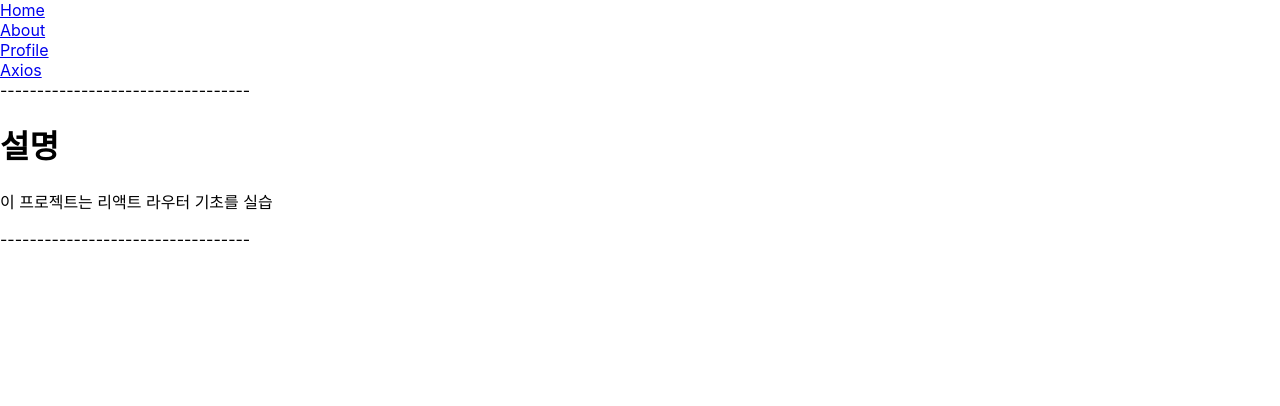
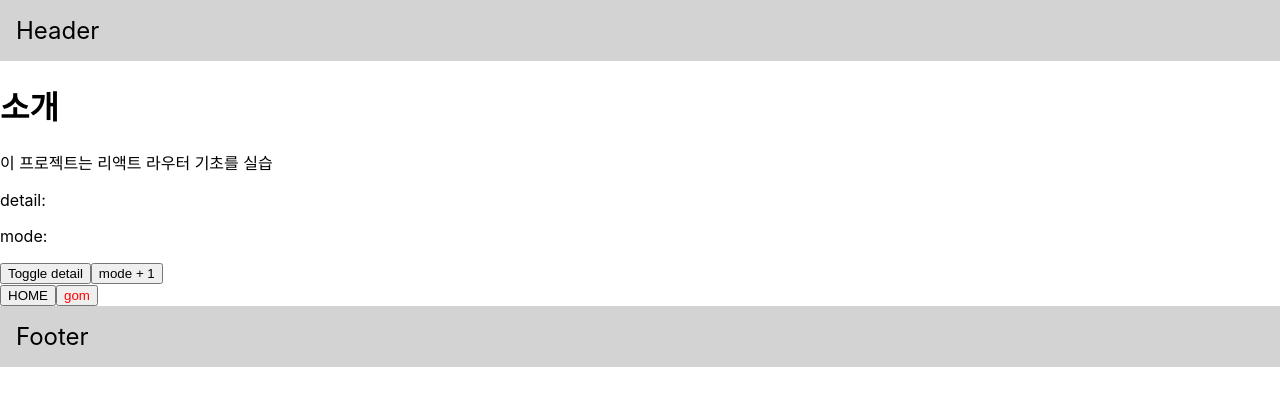
Before and after one commit to oneso123456789/react-study, a React (Create React App) app: page /about in a window 1280 px wide. Shown: the top 406 px of the page. Built offline with nearby package versions, Linux system fonts and the light colour scheme.

Commit message:
라우팅 + 서브라우팅 2022-08-11 Layout.js 변경전

```diff
--- a/package.json
+++ b/package.json
@@ -7,6 +7,7 @@
     "@testing-library/jest-dom": "^5.16.5",
     "@testing-library/react": "^13.3.0",
     "@testing-library/user-event": "^13.5.0",
+    "@types/react": "^18.0.17",
     "axios": "^0.27.2",
     "http-proxy-middleware": "^2.0.6",
     "qs": "^6.11.0",
--- a/src/App.js
+++ b/src/App.js
@@ -1,32 +1,29 @@
-import {BrowserRouter, Link, Route, Routes} from "react-router-dom";
-import Home from "./view/home";
-import About from "./view/about";
-import Axios from "./view/axios";
+import {BrowserRouter, Route, Routes} from "react-router-dom";
+import Home from "./view/Home";
+import About from "./view/About";
+import Axios from "./view/Axios";
 import Profiles from "./view/Profiles";
+import Article from "./view/Article";
+import Articles from "./view/Articles";
+import Layout from "./view/Layout";
 
 function App() {
     return (
-        <div>
-            <BrowserRouter>
-                <nav>
-                    <Link to='/'>Home</Link>
-                    <br/>
-                    <Link to='/about'>About</Link>
-                    <br/>
-                    <Link to='/profiles'>Profile</Link>
-                    <br/>
-                    <Link to='/axios'>Axios</Link>
-                </nav>
-                <header>----------------------------------</header>
-                <Routes>
+
+        <BrowserRouter>
+            <Routes>
+                <Route element={<Layout/>}>
                     <Route path="/" element={<Home/>}/>
                     <Route path="/about" element={<About/>}/>
                     <Route path="/axios" element={<Axios/>}/>
                     <Route path="/profiles/*" element={<Profiles/>}/>
-                </Routes>
-                <footer>----------------------------------</footer>
-            </BrowserRouter>
-        </div>
+                    <Route path={"/articles"} element={<Articles/>}>
+                        <Route path={":id"} element={<Article/>}/>
+                    </Route>
+                </Route>
+            </Routes>
+        </BrowserRouter>
+
     );
 }
 
--- /dev/null
+++ b/src/view/About.js
@@ -0,0 +1,32 @@
+import React from 'react';
+import {useSearchParams} from "react-router-dom";
+
+const About = () => {
+
+    const [searchParams, setSearchParams] = useSearchParams();
+    const detail = searchParams.get('detail'); // 쿼리의 파싱결과값은 문자열입니다.
+    const mode = searchParams.get('mode');
+
+    const onToggleDetail = () => {
+        setSearchParams({mode, detail: detail !== 'true'});
+    }
+
+    const onIncreaseMode = () => {
+        let nextMode = mode === null ? 1 : parseInt(mode) +1;
+        setSearchParams({mode: nextMode, detail});
+    };
+
+    return (
+        <div>
+            <h1>소개</h1>
+            <p>이 프로젝트는 리액트 라우터 기초를 실습</p>
+            <p>detail: {detail}</p>
+            <p>mode: {mode}</p>
+            <button onClick={onToggleDetail}>Toggle detail</button>
+            <button onClick={onIncreaseMode}>mode + 1</button>
+            <br/>
+        </div>
+    );
+};
+
+export default About;
--- /dev/null
+++ b/src/view/Article.js
@@ -0,0 +1,12 @@
+import {useParams} from "react-router-dom";
+
+const Article = () => {
+  const {id} = useParams();
+  return(
+    <div>
+        <h2>게시글 {id}</h2>
+    </div>
+  );
+};
+
+export default Article;
--- /dev/null
+++ b/src/view/Articles.js
@@ -0,0 +1,21 @@
+import {Link, Outlet} from "react-router-dom";
+
+const Articles = () => {
+    return (
+        <div>
+            <Outlet />
+            <ul>
+                <li>
+                    <Link to={"/articles/1"}>게시글 1</Link>
+                </li>
+                <li>
+                    <Link to={"/articles/2"}>게시글 2</Link>
+                </li>
+                <li>
+                    <Link to={"/articles/3"}>게시글 3</Link>
+                </li>
+            </ul>
+        </div>
+    );
+};
+export default Articles;
--- /dev/null
+++ b/src/view/Home.js
@@ -0,0 +1,28 @@
+import {Link, useLocation} from 'react-router-dom';
+import React, {useEffect} from 'react';
+
+function Home() {
+    const location = useLocation();
+
+    useEffect(() => {
+        console.log(location);
+    }, [ location ])
+    return (
+        <div>
+            <h1>홈</h1>
+            <p>가장먼저 보여지는 페이지</p>
+            <nav>
+                <Link to='/'>Home</Link>
+                <br/>
+                <Link to='/about'>About</Link>
+                <br/>
+                <Link to='/profiles'>Profile</Link>
+                <br/>
+                <Link to='/axios'>Axios</Link>
+                <br/>
+                <Link to='/articles'>articles</Link>
+            </nav>
+        </div>
+    )
+}
+export default Home;
--- /dev/null
+++ b/src/view/Layout.js
@@ -0,0 +1,42 @@
+import {Outlet, useLocation, useNavigate} from "react-router-dom";
+
+
+const Layout = () => {
+    let navigate = useNavigate();
+    const urlname = useLocation().pathname;
+    console.log(urlname);
+    if (urlname !== "/") {
+        return (<div>
+                <header style={{background: 'lightgray', padding: 16, fontSize: 24}}>
+                    Header
+                </header>
+                <main>
+                    <Outlet/>
+                </main>
+                <button
+                    onClick={() => {
+                        navigate('/');
+                    } }
+                >HOME
+                </button>
+                <button style={urlname!== "/" ? {color:'red'}:{color:"blue"}}>gom</button>
+                <footer style={{background: 'lightgray', padding: 16, fontSize: 24}}>Footer</footer>
+            </div>
+        )
+    }else{
+        return (
+            <div>
+                <header style={{background: 'lightgray', padding: 16, fontSize: 24}}>
+                    Header
+                </header>
+                <main>
+                    <Outlet/>
+                </main>
+                <button style={urlname!== "/" ? {color:'red'}:{color:"blue"}}>gom</button>
+                <footer style={{background: 'lightgray', padding: 16, fontSize: 24}}>Footer</footer>
+            </div>
+        );
+    }
+};
+
+export default Layout;
--- a/src/view/Profiles.js
+++ b/src/view/Profiles.js
@@ -1,6 +1,6 @@
 import React from "react";
 import {Link, Route, Routes} from "react-router-dom";
-import Profile from "./profile";
+import Profile from "./Profile";
 
 const Profiles = () => {
     return (
@@ -22,7 +22,6 @@ const Profiles = () => {
                 <Route path={"/*"} element={<div>유저를 선택</div>}/>
                 <Route path={":username"} element={<Profile/>}/>
             </Routes>
-
         </div>
     )
 }
--- a/src/view/about.js
+++ /dev/null
@@ -1,18 +0,0 @@
-import React from 'react';
-import {useLocation} from "react-router-dom";
-
-const About = () => {
-    const location = useLocation();
-    const detail = location.search ; // 쿼리의 파싱결과값은 문자열입니다.
-    console.log(location)
-    return (
-        <div>
-            <h1>설명</h1>
-            <p>이 프로젝트는 리액트 라우터 기초를 실습</p>
-            {detail && <p>detail 값을 true 로 설정하셨군요!</p>}
-            <p>{location.search}</p>
-        </div>
-    );
-};
-
-export default About;
--- a/src/view/home.js
+++ /dev/null
@@ -1,17 +0,0 @@
-import { useNavigate } from 'react-router-dom';
-import React from 'react';
-
-function Home() {
-    let navigate = useNavigate();
-    return (
-        <div>
-            <h1>Home</h1>
-            <button
-                onClick={() => {
-                    navigate('/');
-                }}
-            >HOME</button>
-        </div>
-    )
-}
-export default Home;
```
Also changed, not shown: src/view/Axios.js (renamed from src/view/axios.js), src/view/Profile.js (renamed from src/view/profile.js), 1 other file (tests, documents, lock files or other folders).
